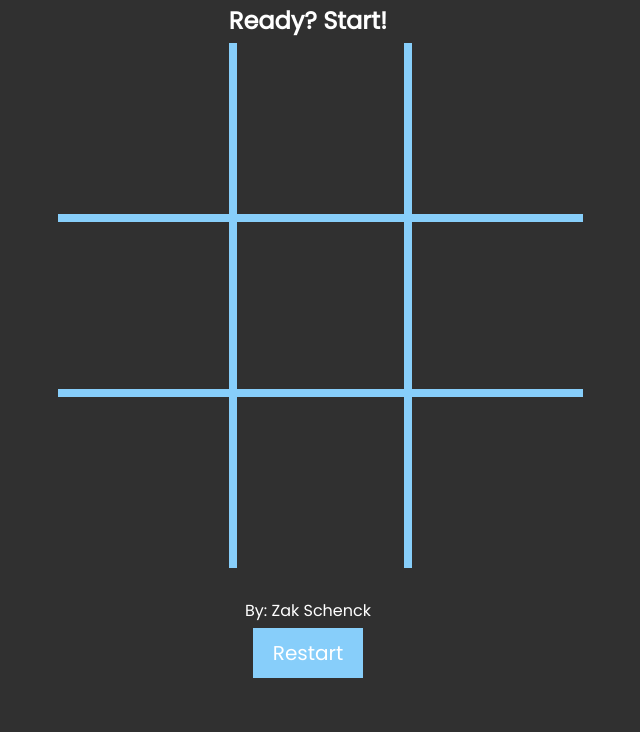
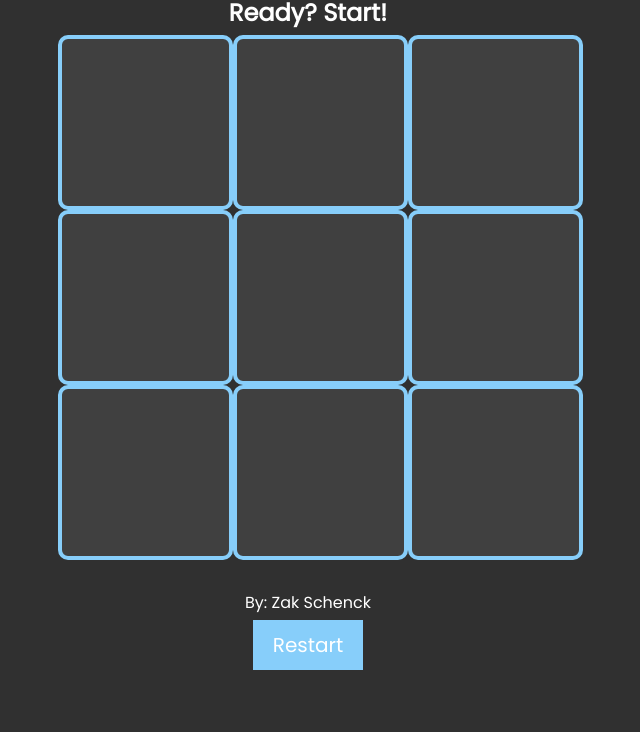
Before and after one commit to ZakSchenck/tic-tac-toe, a plain HTML site: page index.html in a window 1280 px wide. Shown: the part 68-800 px from the top of the page, without its empty margins (332-972 px from the left). Drawn offline with Linux system fonts and the light colour scheme.

Commit message:
Reverted style changes for game board

```diff
--- a/styles.css
+++ b/styles.css
@@ -2,13 +2,14 @@
     font-family: 'Poppins', sans-serif;
     background-color: #303030;
     box-sizing: border-box;
+    margin: 0;
 }
 
 /* universal styling */
 
 h1, h2, p {
     color: white;
-    margin: 5px auto 5px auto
+    margin: 5px auto 5px auto;
 }
 
 button {
@@ -31,6 +32,7 @@ button:hover {
     flex-direction: column;
     align-items: center;
     justify-content: center;
+    width: 100%;
 }
 
 .game-container {
@@ -54,38 +56,11 @@ button:hover {
     justify-content: center;
     color: lightskyblue;
     font-size: 120px;
-}
-
-.cell:nth-child(1) {
-    border-left: none;
-    border-top: none;
-}
-.cell:nth-child(2) {
-    border-top: none;
-}
-.cell:nth-child(3) {
-    border-top: none;
-    border-right: none;
-}
-.cell:nth-child(4) {
-    border-left: none;
-}
-.cell:nth-child(6) {
-    border-right: none;
-}
-.cell:nth-child(7) {
-    border-left: none;
-    border-bottom: none;
-}
-.cell:nth-child(8) {
-    border-bottom: none;
-}
-.cell:nth-child(9) {
-    border-bottom: none;
-    border-right: none;
+    border-radius: 10px;
+    background-color: #404040;
 }
 
 .cell:hover {
     cursor: pointer;
-    background-color:#b14848 ;
+    background-color:#ff6b6b ;
 }
```
